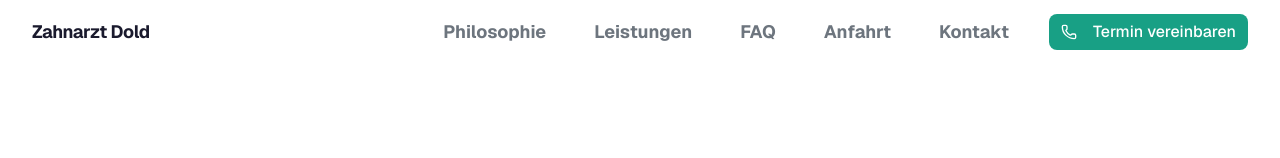
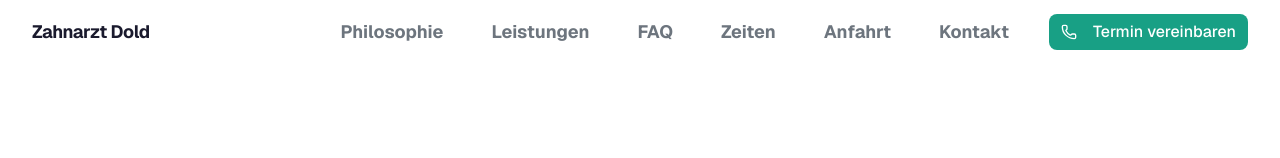
Before and after one commit to Thornaado/Zahnarzt-Dold, a Next.js app: page / in a window 1280 px wide. Shown: the top 158 px of the page. Built offline with nearby package versions, Linux system fonts and the light colour scheme.

Commit message:
header update oeffnungszeiten

```diff
--- a/components/layout/header.tsx
+++ b/components/layout/header.tsx
@@ -10,6 +10,7 @@ const navLinks = [
   { label: "Philosophie", href: "/#philosophie" },
   { label: "Leistungen", href: "/#leistungen" },
   { label: "FAQ", href: "/#faq" },
+  { label: "Zeiten", href: "/#zeiten" },
   { label: "Anfahrt", href: "/#anfahrt" },
   { label: "Kontakt", href: "/#kontakt" },
 ]
--- a/components/layout/mobile-nav.tsx
+++ b/components/layout/mobile-nav.tsx
@@ -16,6 +16,7 @@ const navLinks = [
   { label: "Philosophie", href: "/#philosophie" },
   { label: "Leistungen", href: "/#leistungen" },
   { label: "FAQ", href: "/#faq" },
+  { label: "Zeiten", href: "/#zeiten" },
   { label: "Anfahrt", href: "/#anfahrt" },
   { label: "Kontakt", href: "/#kontakt" },
 ]
--- a/components/sections/opening-hours.tsx
+++ b/components/sections/opening-hours.tsx
@@ -5,7 +5,7 @@ import { motion } from "framer-motion"
 
 export function OpeningHours() {
     return (
-        <section className="bg-secondary/30 py-16 lg:py-24 overflow-hidden">
+        <section id="zeiten" className="bg-secondary/30 py-16 lg:py-24 overflow-hidden">
             <div className="mx-auto max-w-7xl px-4 lg:px-8">
                 <motion.div
                     initial={{ opacity: 0, y: 20 }}
```
